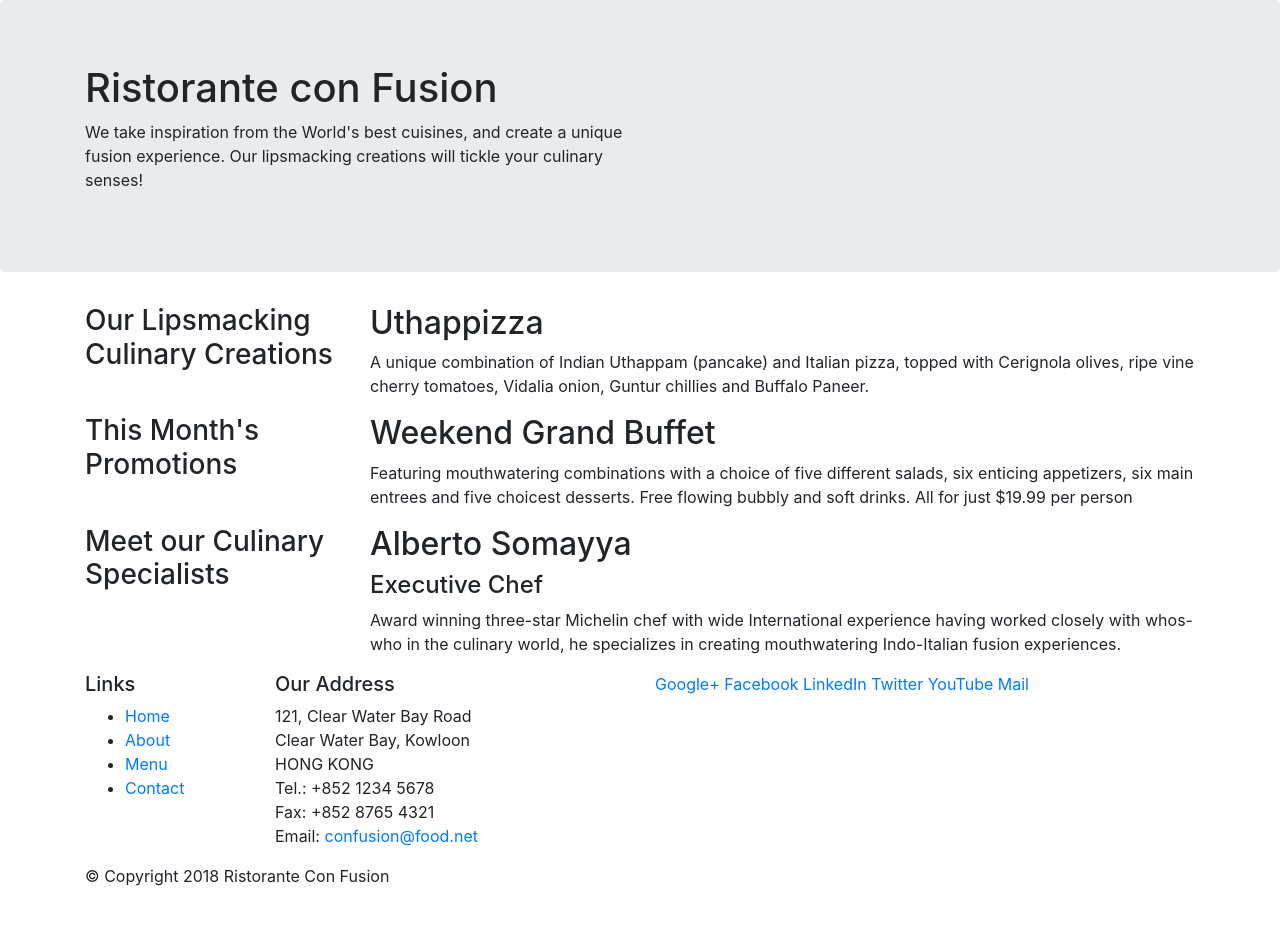
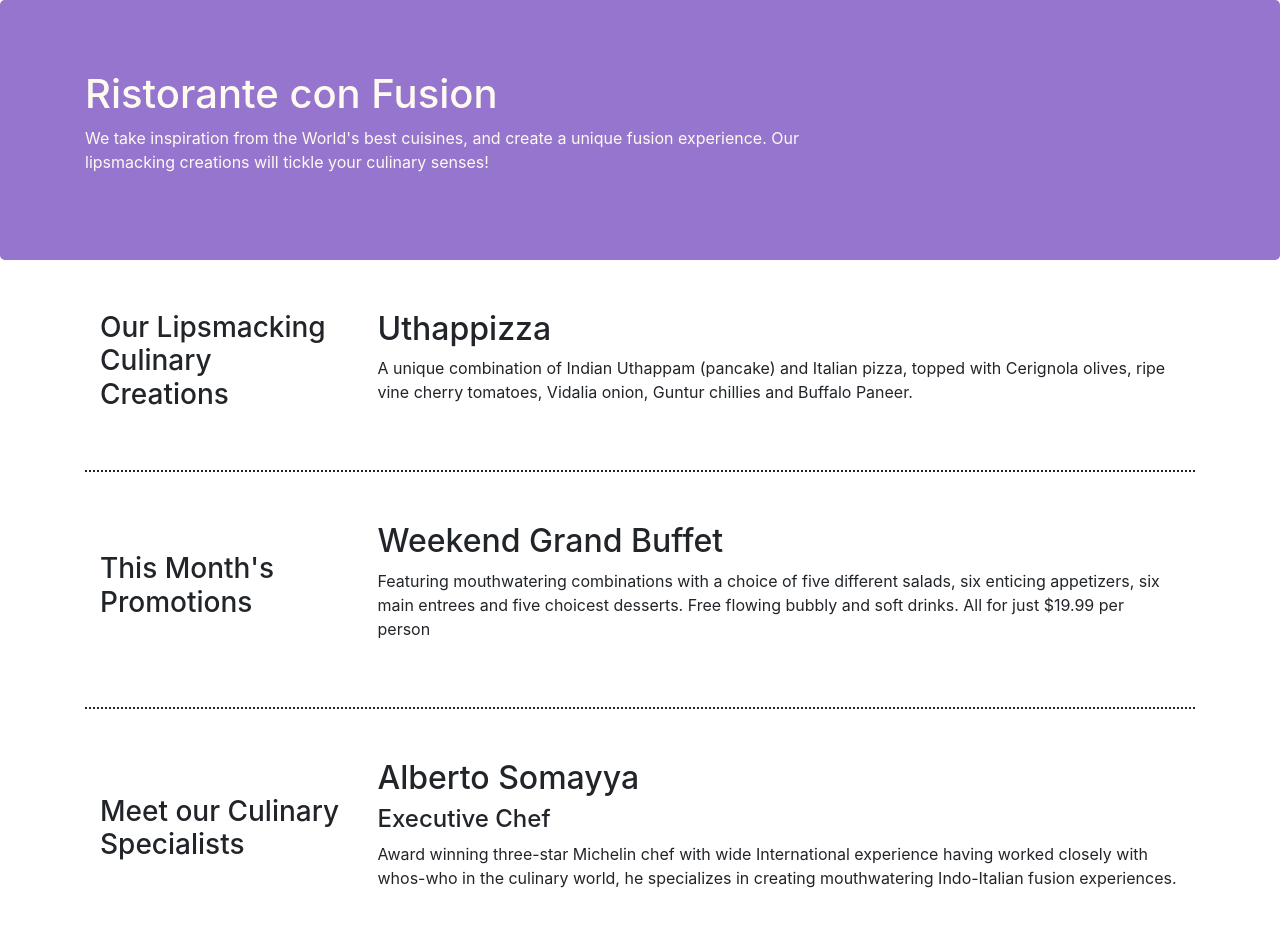
Before and after one commit to work-beardofdoom/Front-End-Web-Development, a website: page index.html in a window 1280 px wide. Shown: the top 952 px of the page. Before the commit the page ends 904 px from the top, so only its background shows below. Drawn offline with nearby package versions, Linux system fonts and the light colour scheme.

Commit message:
bootstrap week 1 done with basic

```diff
--- /dev/null
+++ b/css/styles.css
@@ -0,0 +1,30 @@
+.row-heading{
+    margin: 0px auto;
+    padding: 0px auto;
+}
+
+.row-content{
+    margin: 0px auto;
+    padding: 50px 0px 50px 0px;
+    border-bottom: 2px dotted;
+    min-height: 200px;
+}
+
+.footer{
+    background-color: #D1C4E9;
+    margin: 0px auto;
+    padding: 20px 0px 20px 0px;
+}
+
+.jumbotron{
+    padding: 70px 30px 70px 30px;
+    margin: 0px auto;
+    background-color: #9575CD;
+    color:floralwhite;
+}
+
+.address{
+    font-size: 80%;
+    margin: 0px;
+    color:#0f0f0f;
+}
--- a/index.html
+++ b/index.html
@@ -9,7 +9,7 @@
 
     <!-- Bootstrap CSS -->
     <link rel="stylesheet" href="node_modules/bootstrap/dist/css/bootstrap.min.css">
-
+    <link rel="stylesheet" href="css/styles.css">
     <title>Ristorante Con Fusion</title>
 </head>
 
@@ -17,8 +17,8 @@
 
     <header class="jumbotron">
         <div class="container">
-            <div class="row">
-                <div class="col-12 col-sm-6">
+            <div class="row row-header">
+                <div class="col-12 col-sm-8">
                     <h1>Ristorante con Fusion</h1>
                     <p>We take inspiration from the World's best cuisines, and create a unique fusion experience. Our lipsmacking creations will tickle your culinary senses!</p>
                 </div>
@@ -28,7 +28,7 @@
     </header>
 
     <div class="container">
-        <div class="row">
+        <div class="row row-content align-items-center">
             <div class="col-12 col-sm-4 col-md-3">
                 <h3>Our Lipsmacking Culinary Creations</h3>
             </div>
@@ -39,7 +39,7 @@
         </div>
 
 
-        <div class="row">
+        <div class="row row-content align-items-center">
             <div class="col-12 col-sm-4 col-md-3">
                 <h3>This Month's Promotions</h3>
             </div>
@@ -49,7 +49,7 @@
             </div>
         </div>
 
-        <div class="row">
+        <div class="row row-content align-items-center">
             <div class="col-12 col-sm-4 col-md-3">
                 <h3>Meet our Culinary Specialists</h3>
             </div>
@@ -61,19 +61,19 @@
         </div>
     </div>
 
-    <footer>
+    <footer class="footer">
         <div class="container">
             <div class="row">
                 <div class="col-4 col-sm-2">
                     <h5>Links</h5>
-                    <ul>
+                    <ul class="list-unstyled">
                         <li><a href="#">Home</a></li>
                         <li><a href="#">About</a></li>
                         <li><a href="#">Menu</a></li>
                         <li><a href="#">Contact</a></li>
                     </ul>
                 </div>
-                <div class="col-6 col-sm-4">
+                <div class="col-6 col-sm-4 address">
                     <h5>Our Address</h5>
                     <address>
 		              121, Clear Water Bay Road<br>
@@ -84,8 +84,8 @@
 		              Email: <a href="mailto:confusion@food.net">confusion@food.net</a>
 		           </address>
                 </div>
-                <div class="col-12 col-sm-5">
-                    <div>
+                <div class="col-12 col-sm-5 align-self-center">
+                    <div class="text-center">
                         <a href="http://google.com/+">Google+</a>
                         <a href="http://www.facebook.com/profile.php?id=">Facebook</a>
                         <a href="http://www.linkedin.com/in/">LinkedIn</a>
@@ -95,7 +95,7 @@
                     </div>
                 </div>
            </div>
-           <div class="row">
+           <div class="row justify-content-center">
                 <div class="col-auto">
                     <p>© Copyright 2018 Ristorante Con Fusion</p>
                 </div>
```
